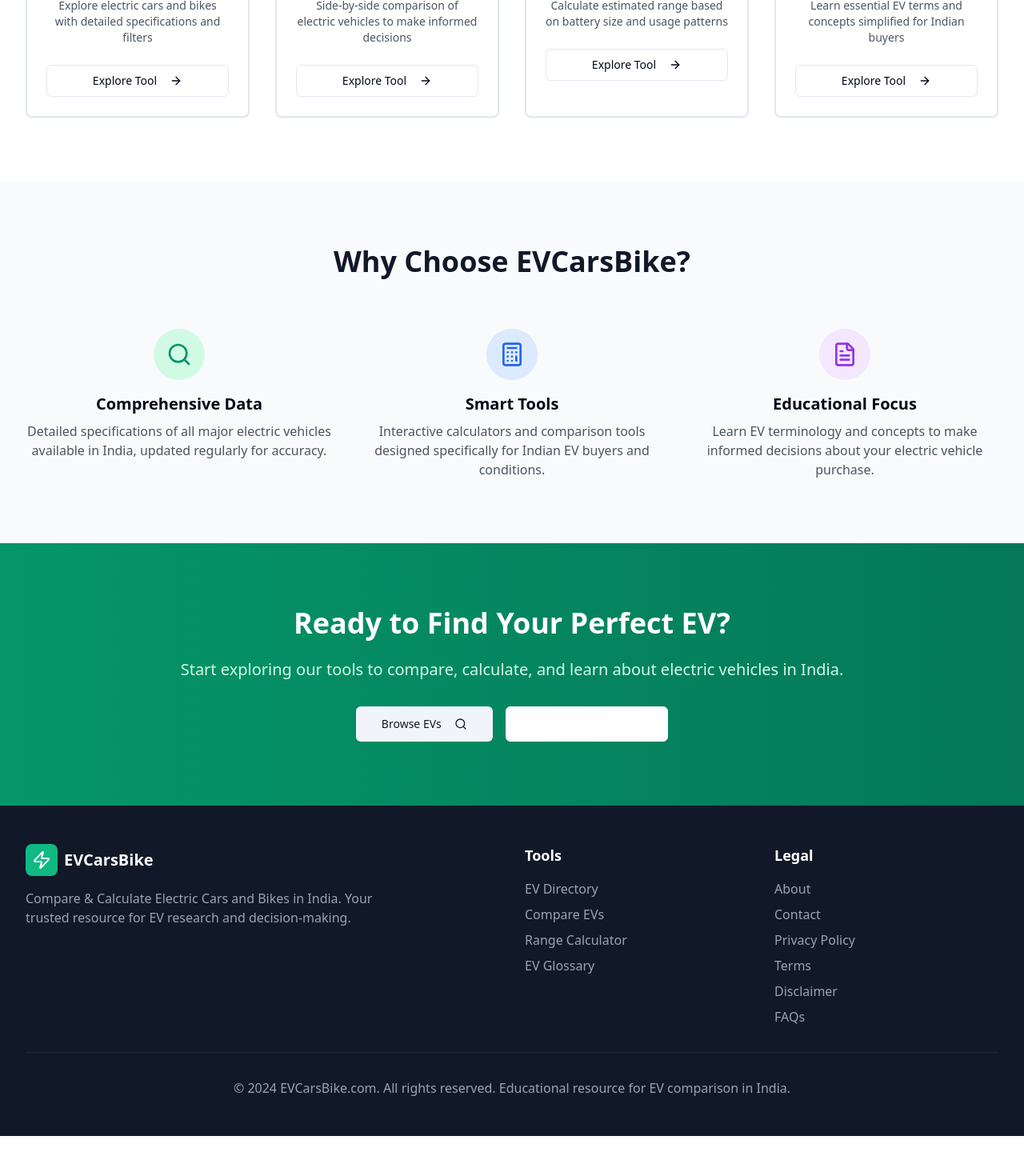
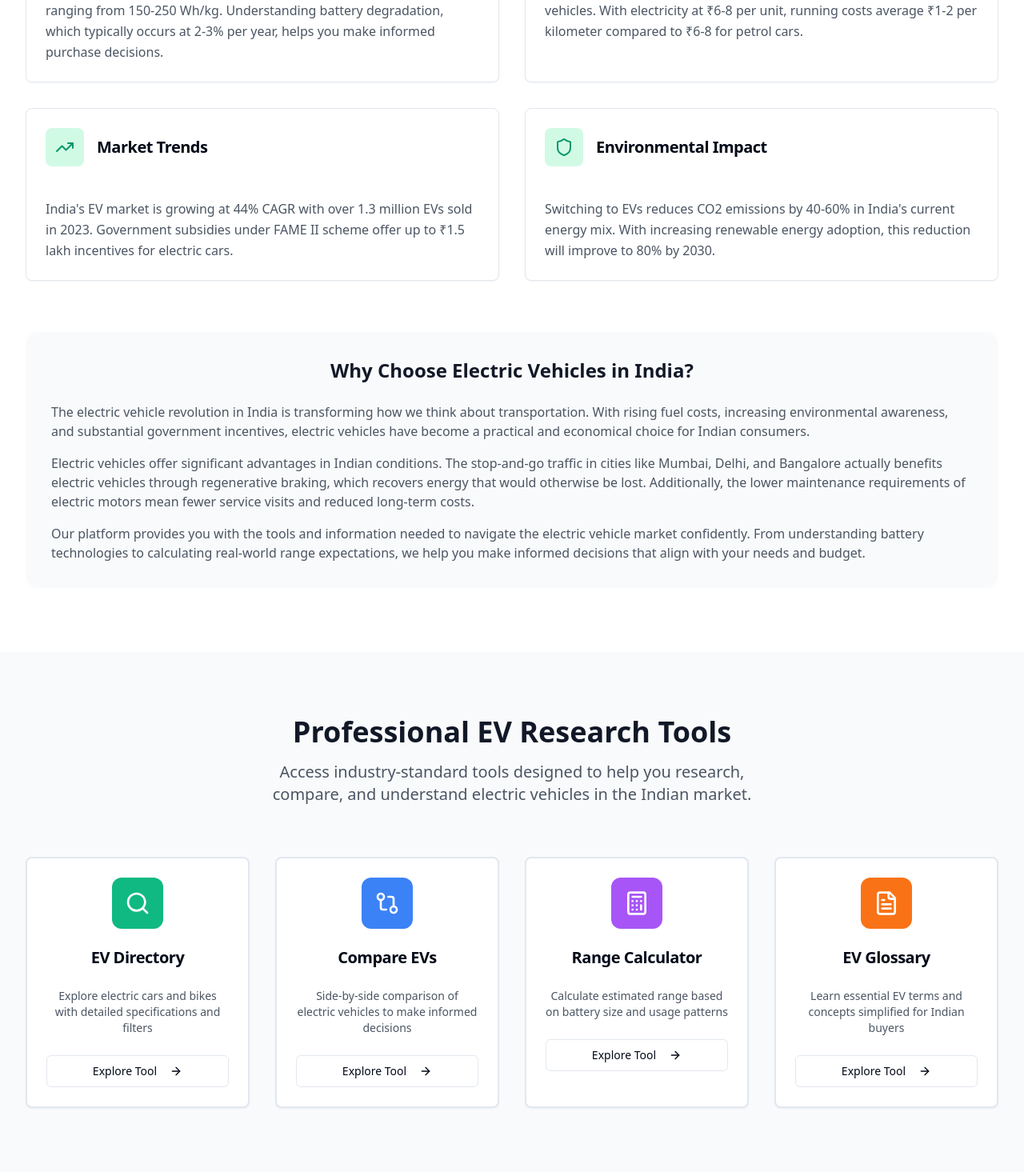
Before and after one commit to Shashi8066/ev-insight-india, a React (Vite) app: page / in a window 1280 px wide. Shown: the part 1040-2510 px from the top of the page at 80% size. Before the commit the page ends 2460 px from the top, so only its background shows below. Built offline with nearby package versions, Linux system fonts and the light colour scheme.

Commit message:
Refactor: Improve content and structure for AdSense
- Updated homepage content to increase value.
- Restructured footer with quick links, tools, and legal sections.
- Ensured unique and valuable content throughout the site.

```diff
--- a/src/components/Layout.tsx
+++ b/src/components/Layout.tsx
@@ -96,47 +96,65 @@ const Layout = ({ children }: { children: React.ReactNode }) => {
         <div className="max-w-7xl mx-auto px-4 sm:px-6 lg:px-8 py-12">
           <div className="grid grid-cols-1 md:grid-cols-4 gap-8">
             {/* Brand */}
-            <div className="col-span-1 md:col-span-2">
+            <div>
               <div className="flex items-center space-x-2 mb-4">
                 <div className="bg-emerald-500 p-2 rounded-lg">
                   <Zap className="h-6 w-6 text-white" />
                 </div>
                 <span className="text-xl font-bold">EVCarsBike</span>
               </div>
-              <p className="text-gray-400 max-w-md">
-                Compare & Calculate Electric Cars and Bikes in India. Your trusted resource for EV research and decision-making.
+              <p className="text-gray-400 max-w-md mb-4">
+                India's most comprehensive electric vehicle platform. Empowering smart EV decisions through data-driven insights and professional research tools.
+              </p>
+              <p className="text-sm text-gray-500">
+                Helping Indians transition to sustainable transportation since 2024.
               </p>
             </div>
 
-            {/* Quick Links */}
+            {/* Tools */}
             <div>
-              <h3 className="text-lg font-semibold mb-4">Tools</h3>
+              <h3 className="text-lg font-semibold mb-4">Research Tools</h3>
               <ul className="space-y-2">
                 <li><Link to="/ev-directory" className="text-gray-400 hover:text-white transition-colors">EV Directory</Link></li>
-                <li><Link to="/compare" className="text-gray-400 hover:text-white transition-colors">Compare EVs</Link></li>
+                <li><Link to="/compare" className="text-gray-400 hover:text-white transition-colors">Compare Vehicles</Link></li>
                 <li><Link to="/range-calculator" className="text-gray-400 hover:text-white transition-colors">Range Calculator</Link></li>
                 <li><Link to="/ev-glossary" className="text-gray-400 hover:text-white transition-colors">EV Glossary</Link></li>
               </ul>
             </div>
 
+            {/* Quick Links */}
+            <div>
+              <h3 className="text-lg font-semibold mb-4">Quick Links</h3>
+              <ul className="space-y-2">
+                <li><Link to="/" className="text-gray-400 hover:text-white transition-colors">Home</Link></li>
+                <li><Link to="/about" className="text-gray-400 hover:text-white transition-colors">About Us</Link></li>
+                <li><Link to="/contact" className="text-gray-400 hover:text-white transition-colors">Contact</Link></li>
+                <li><Link to="/faqs" className="text-gray-400 hover:text-white transition-colors">FAQs</Link></li>
+              </ul>
+            </div>
+
             {/* Legal */}
             <div>
-              <h3 className="text-lg font-semibold mb-4">Legal</h3>
+              <h3 className="text-lg font-semibold mb-4">Legal & Policies</h3>
               <ul className="space-y-2">
-                <li><Link to="/about" className="text-gray-400 hover:text-white transition-colors">About</Link></li>
-                <li><Link to="/contact" className="text-gray-400 hover:text-white transition-colors">Contact</Link></li>
                 <li><Link to="/privacy-policy" className="text-gray-400 hover:text-white transition-colors">Privacy Policy</Link></li>
-                <li><Link to="/terms-and-conditions" className="text-gray-400 hover:text-white transition-colors">Terms</Link></li>
+                <li><Link to="/terms-and-conditions" className="text-gray-400 hover:text-white transition-colors">Terms of Service</Link></li>
                 <li><Link to="/disclaimer" className="text-gray-400 hover:text-white transition-colors">Disclaimer</Link></li>
-                <li><Link to="/faqs" className="text-gray-400 hover:text-white transition-colors">FAQs</Link></li>
               </ul>
             </div>
           </div>
 
-          <div className="border-t border-gray-800 mt-8 pt-8 text-center">
-            <p className="text-gray-400">
-              © 2024 EVCarsBike.com. All rights reserved. Educational resource for EV comparison in India.
-            </p>
+          <div className="border-t border-gray-800 mt-8 pt-8">
+            <div className="flex flex-col md:flex-row justify-between items-center">
+              <p className="text-gray-400 text-center md:text-left mb-4 md:mb-0">
+                © 2024 EVCarsBike.com. All rights reserved. Educational platform for electric vehicle research in India.
+              </p>
+              <div className="flex space-x-4 text-sm text-gray-400">
+                <span>Made in India</span>
+                <span>•</span>
+                <span>For Indian EV Buyers</span>
+              </div>
+            </div>
           </div>
         </div>
       </footer>
--- a/src/pages/Index.tsx
+++ b/src/pages/Index.tsx
@@ -1,8 +1,9 @@
+
 import Layout from "@/components/Layout";
 import { Button } from "@/components/ui/button";
 import { Card, CardContent, CardDescription, CardHeader, CardTitle } from "@/components/ui/card";
 import { Link } from "react-router-dom";
-import { Calculator, Search, FileText, GitCompare, Zap, ArrowRight } from "lucide-react";
+import { Calculator, Search, FileText, GitCompare, Zap, ArrowRight, Battery, IndianRupee, TrendingUp, Shield } from "lucide-react";
 import { Helmet } from "react-helmet-async";
 
 const Index = () => {
@@ -35,6 +36,29 @@ const Index = () => {
       href: "/ev-glossary",
       color: "bg-orange-500",
     },
+  ];
+
+  const insights = [
+    {
+      icon: Battery,
+      title: "Battery Technology",
+      content: "Modern electric vehicles use lithium-ion batteries with energy densities ranging from 150-250 Wh/kg. Understanding battery degradation, which typically occurs at 2-3% per year, helps you make informed purchase decisions."
+    },
+    {
+      icon: IndianRupee,
+      title: "Cost of Ownership",
+      content: "Electric vehicles in India cost 70-80% less to operate than petrol vehicles. With electricity at ₹6-8 per unit, running costs average ₹1-2 per kilometer compared to ₹6-8 for petrol cars."
+    },
+    {
+      icon: TrendingUp,
+      title: "Market Trends",
+      content: "India's EV market is growing at 44% CAGR with over 1.3 million EVs sold in 2023. Government subsidies under FAME II scheme offer up to ₹1.5 lakh incentives for electric cars."
+    },
+    {
+      icon: Shield,
+      title: "Environmental Impact",
+      content: "Switching to EVs reduces CO2 emissions by 40-60% in India's current energy mix. With increasing renewable energy adoption, this reduction will improve to 80% by 2030."
+    }
   ];
 
   return (
@@ -76,10 +100,10 @@ const Index = () => {
               EVCarsBike
             </h1>
             <p className="text-xl md:text-2xl text-gray-600 mb-8 max-w-3xl mx-auto">
-              Compare & Calculate Electric Cars and Bikes in India
+              India's Most Comprehensive Electric Vehicle Platform
             </p>
             <p className="text-lg text-gray-500 mb-10 max-w-2xl mx-auto">
-              Discover the best electric vehicles with our interactive tools. Compare specs, calculate range, and learn EV terms — all in one powerful platform.
+              Make informed EV decisions with data-driven insights, comprehensive comparisons, and practical tools designed specifically for Indian roads and conditions.
             </p>
             <div className="flex flex-col sm:flex-row gap-4 justify-center">
               <Button asChild size="lg" className="bg-emerald-600 hover:bg-emerald-700">
@@ -96,15 +120,72 @@ const Index = () => {
           </div>
         </section>
 
-        {/* Tools Section */}
+        {/* Market Insights Section */}
         <section className="py-20 bg-white">
           <div className="max-w-7xl mx-auto px-4 sm:px-6 lg:px-8">
             <div className="text-center mb-16">
               <h2 className="text-3xl md:text-4xl font-bold text-gray-900 mb-4">
-                Powerful EV Tools
+                Electric Vehicle Market Insights
+              </h2>
+              <p className="text-xl text-gray-600 max-w-3xl mx-auto">
+                Understanding the electric vehicle landscape in India helps you make better purchasing decisions. Here are key insights every EV buyer should know.
+              </p>
+            </div>
+
+            <div className="grid grid-cols-1 md:grid-cols-2 gap-8 mb-16">
+              {insights.map((insight, index) => (
+                <Card key={index} className="hover:shadow-lg transition-shadow duration-300">
+                  <CardHeader>
+                    <div className="flex items-center mb-4">
+                      <div className="bg-emerald-100 p-3 rounded-lg mr-4">
+                        <insight.icon className="h-6 w-6 text-emerald-600" />
+                      </div>
+                      <CardTitle className="text-xl">{insight.title}</CardTitle>
+                    </div>
+                  </CardHeader>
+                  <CardContent>
+                    <p className="text-gray-600 leading-relaxed">{insight.content}</p>
+                  </CardContent>
+                </Card>
+              ))}
+            </div>
+
+            <div className="bg-gray-50 rounded-2xl p-8">
+              <h3 className="text-2xl font-bold text-gray-900 mb-6 text-center">
+                Why Choose Electric Vehicles in India?
+              </h3>
+              <div className="prose prose-lg max-w-none text-gray-600">
+                <p className="mb-4">
+                  The electric vehicle revolution in India is transforming how we think about transportation.
+                  With rising fuel costs, increasing environmental awareness, and substantial government incentives,
+                  electric vehicles have become a practical and economical choice for Indian consumers.
+                </p>
+                <p className="mb-4">
+                  Electric vehicles offer significant advantages in Indian conditions. The stop-and-go traffic
+                  in cities like Mumbai, Delhi, and Bangalore actually benefits electric vehicles through
+                  regenerative braking, which recovers energy that would otherwise be lost. Additionally,
+                  the lower maintenance requirements of electric motors mean fewer service visits and reduced
+                  long-term costs.
+                </p>
+                <p>
+                  Our platform provides you with the tools and information needed to navigate the electric
+                  vehicle market confidently. From understanding battery technologies to calculating real-world
+                  range expectations, we help you make informed decisions that align with your needs and budget.
+                </p>
+              </div>
+            </div>
+          </div>
+        </section>
+
+        {/* Tools Section */}
+        <section className="py-20 bg-gray-50">
+          <div className="max-w-7xl mx-auto px-4 sm:px-6 lg:px-8">
+            <div className="text-center mb-16">
+              <h2 className="text-3xl md:text-4xl font-bold text-gray-900 mb-4">
+                Professional EV Research Tools
               </h2>
               <p className="text-xl text-gray-600 max-w-2xl mx-auto">
-                Everything you need to research and choose the perfect electric vehicle for Indian roads
+                Access industry-standard tools designed to help you research, compare, and understand electric vehicles in the Indian market.
               </p>
             </div>
 
@@ -133,13 +214,16 @@ const Index = () => {
           </div>
         </section>
 
-        {/* Benefits Section */}
-        <section className="py-20 bg-gray-50">
+        {/* Educational Content Section */}
+        <section className="py-20 bg-white">
           <div className="max-w-7xl mx-auto px-4 sm:px-6 lg:px-8">
             <div className="text-center mb-16">
               <h2 className="text-3xl md:text-4xl font-bold text-gray-900 mb-4">
-                Why Choose EVCarsBike?
+                Electric Vehicle Education Hub
               </h2>
+              <p className="text-xl text-gray-600 max-w-3xl mx-auto">
+                Learn everything you need to know about electric vehicles, from basic concepts to advanced topics, all explained in simple terms for Indian consumers.
+              </p>
             </div>
 
             <div className="grid grid-cols-1 md:grid-cols-3 gap-8">
@@ -147,24 +231,36 @@ const Index = () => {
                 <div className="bg-emerald-100 w-16 h-16 rounded-full flex items-center justify-center mx-auto mb-4">
                   <Search className="h-8 w-8 text-emerald-600" />
                 </div>
-                <h3 className="text-xl font-semibold mb-2">Comprehensive Data</h3>
-                <p className="text-gray-600">Detailed specifications of all major electric vehicles available in India, updated regularly for accuracy.</p>
+                <h3 className="text-xl font-semibold mb-2">Comprehensive Database</h3>
+                <p className="text-gray-600">
+                  Our database includes detailed specifications of over 200 electric vehicles available in India,
+                  updated regularly with the latest models, prices, and features from all major manufacturers
+                  including Tata, MG, Hyundai, Ola, Ather, TVS, and more.
+                </p>
               </div>
 
               <div className="text-center">
                 <div className="bg-blue-100 w-16 h-16 rounded-full flex items-center justify-center mx-auto mb-4">
                   <Calculator className="h-8 w-8 text-blue-600" />
                 </div>
-                <h3 className="text-xl font-semibold mb-2">Smart Tools</h3>
-                <p className="text-gray-600">Interactive calculators and comparison tools designed specifically for Indian EV buyers and conditions.</p>
+                <h3 className="text-xl font-semibold mb-2">Practical Calculators</h3>
+                <p className="text-gray-600">
+                  Use our advanced calculators to determine real-world range expectations, charging costs,
+                  and total cost of ownership. Our tools factor in Indian driving conditions, weather,
+                  and electricity rates to provide accurate estimates.
+                </p>
               </div>
 
               <div className="text-center">
                 <div className="bg-purple-100 w-16 h-16 rounded-full flex items-center justify-center mx-auto mb-4">
                   <FileText className="h-8 w-8 text-purple-600" />
                 </div>
-                <h3 className="text-xl font-semibold mb-2">Educational Focus</h3>
-                <p className="text-gray-600">Learn EV terminology and concepts to make informed decisions about your electric vehicle purchase.</p>
+                <h3 className="text-xl font-semibold mb-2">Expert Knowledge</h3>
+                <p className="text-gray-600">
+                  Access our comprehensive glossary of electric vehicle terms, understand complex concepts
+                  like regenerative braking and thermal management, and learn about the latest battery
+                  technologies in simple, easy-to-understand language.
+                </p>
               </div>
             </div>
           </div>
@@ -174,10 +270,11 @@ const Index = () => {
         <section className="py-20 bg-gradient-to-r from-emerald-600 to-emerald-700">
           <div className="max-w-4xl mx-auto px-4 sm:px-6 lg:px-8 text-center">
             <h2 className="text-3xl md:text-4xl font-bold text-white mb-6">
-              Ready to Find Your Perfect EV?
+              Start Your Electric Vehicle Journey Today
             </h2>
             <p className="text-xl text-emerald-100 mb-8">
-              Start exploring our tools to compare, calculate, and learn about electric vehicles in India.
+              Join thousands of Indians who have made informed EV decisions using our comprehensive tools and resources.
+              Whether you're buying your first electric vehicle or upgrading from a petrol car, we're here to help.
             </p>
             <div className="flex flex-col sm:flex-row gap-4 justify-center">
               <Button asChild size="lg" variant="secondary">
```
